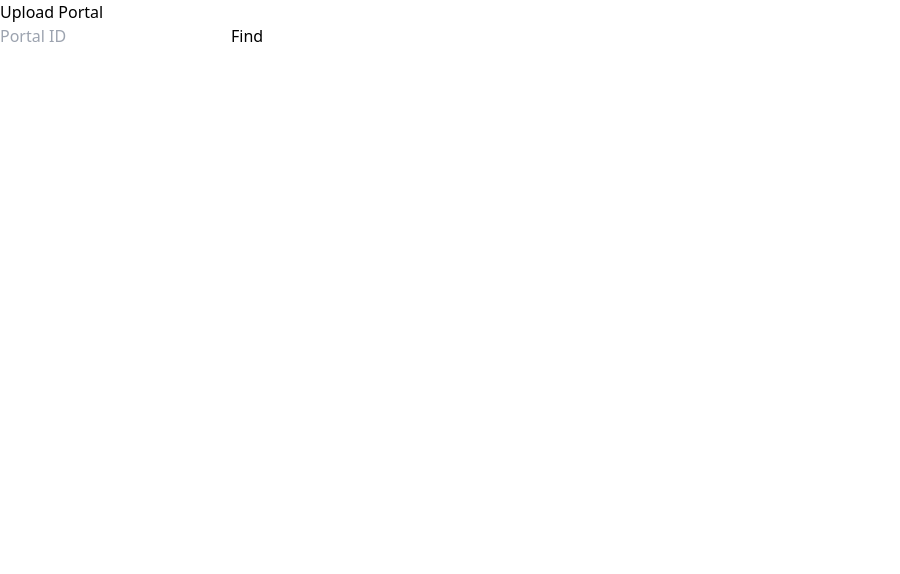
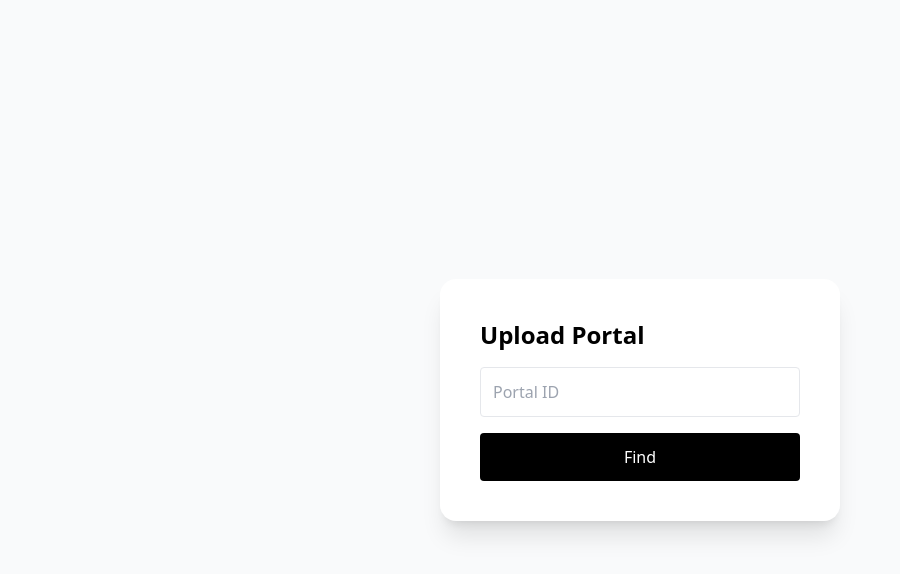
Before and after one commit to Ndelosreyes-maker/monday-upload-portal, a Next.js app in the folder frontend/: page / in a window 1280 px wide. Shown: the top 574 px of the page, without its empty margins (0-900 px from the left). Built offline with nearby package versions, Linux system fonts and the light colour scheme.

Commit message:
Create tailwind.config.js

```diff
--- /dev/null
+++ b/frontend/tailwind.config.js
@@ -0,0 +1,8 @@
+module.exports = {
+  content: [
+    "./pages/**/*.{js,jsx}",
+    "./components/**/*.{js,jsx}"
+  ],
+  theme: { extend: {} },
+  plugins: [],
+};
```
